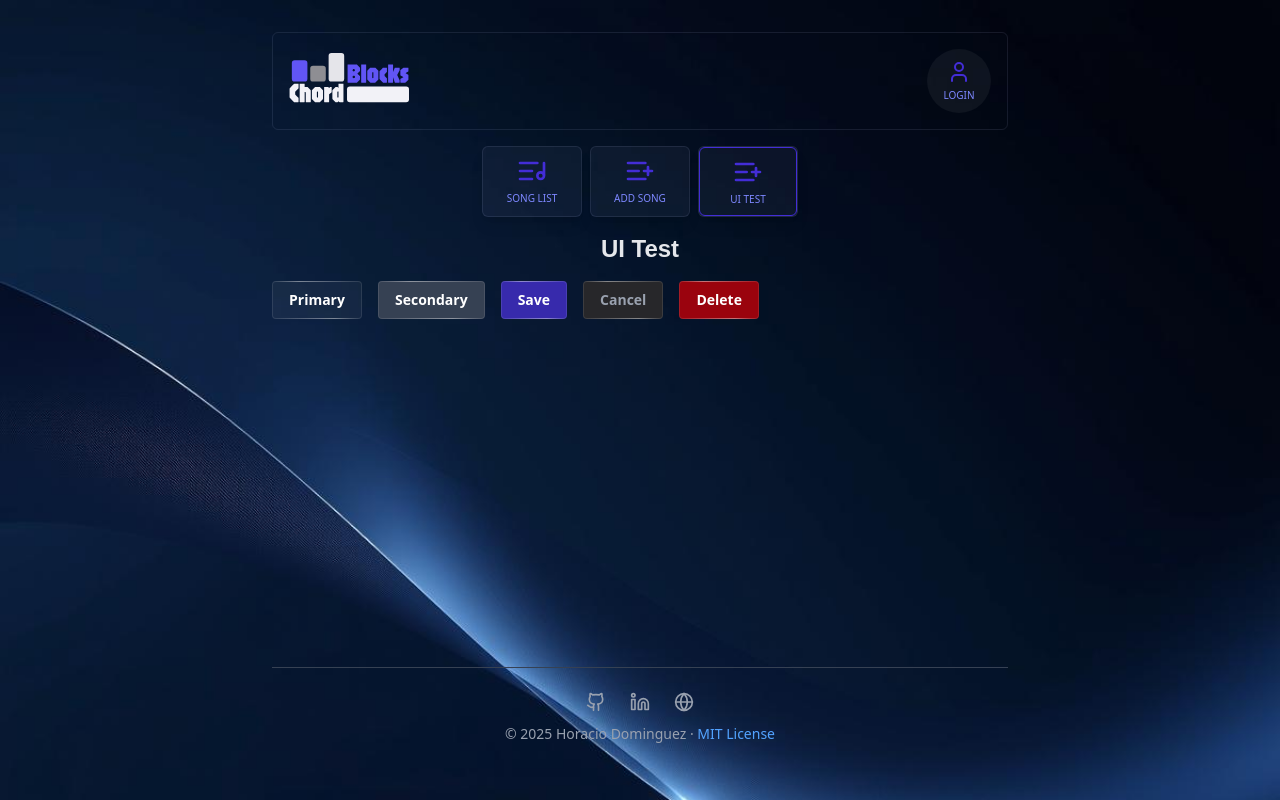
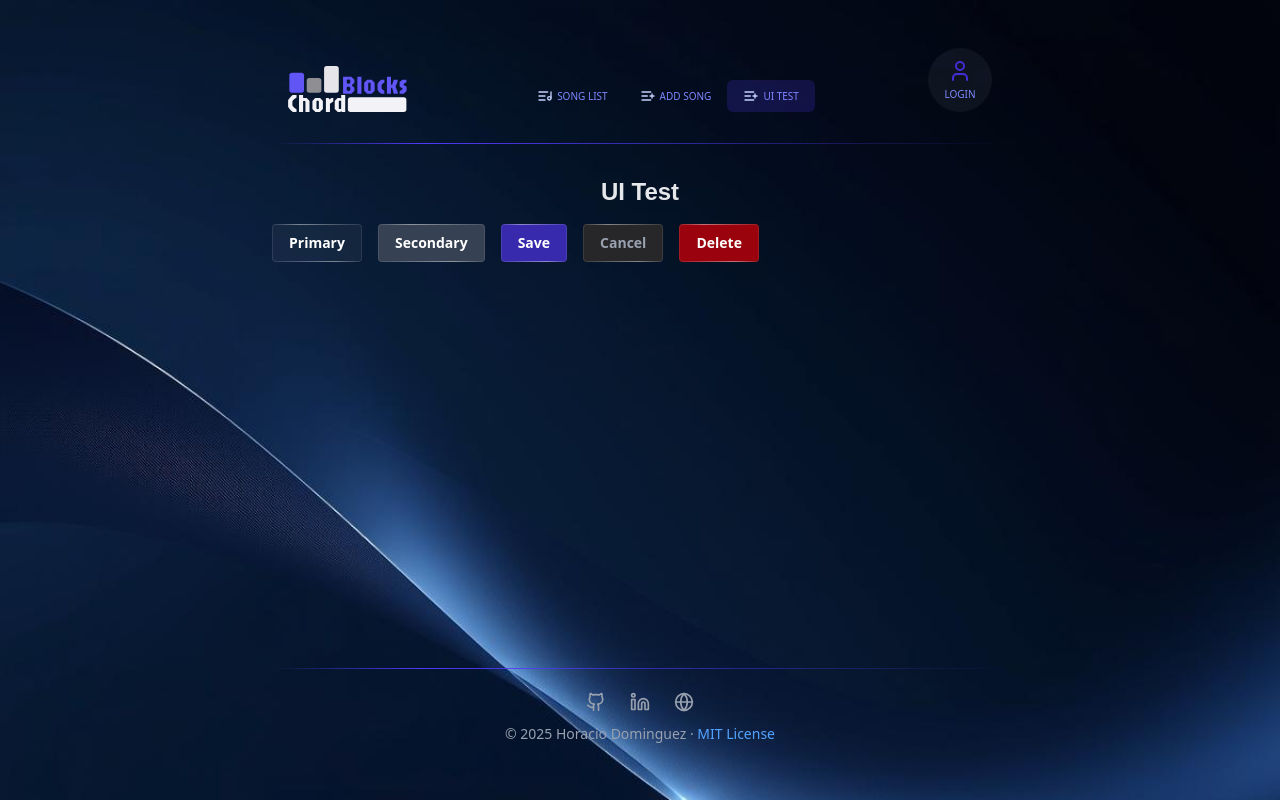
Before and after one commit to horaciodominguez/chordblocks-react-typescript, a React (Vite) app: page /uitest in a window 1280 px wide. Built offline with nearby package versions, Linux system fonts and the light colour scheme; no server answers; a web font is replaced by a local one.

Commit message:
logo & retouching style

```diff
--- a/src/components/common/Footer.tsx
+++ b/src/components/common/Footer.tsx
@@ -4,7 +4,8 @@ export function Footer() {
   const year = new Date().getFullYear()
 
   return (
-    <footer className="mt-10 border-t border-gray-700 py-6 text-center text-sm text-gray-400">
+    <footer className="mt-10 py-6 text-center text-sm text-gray-400 relative">
+      <div className="absolute top-0 left-0 w-full h-px bg-gradient-to-r from-indigo-700/0 via-indigo-600/100 via-20% to-indigo-900/0"></div>
       <div className="flex justify-center gap-6 mb-3">
         <a
           href="https://github.com/horaciodominguez/chordblocks-react-typescript"
--- a/src/components/common/Header.tsx
+++ b/src/components/common/Header.tsx
@@ -12,14 +12,12 @@ export function Header() {
 
   return (
     <>
-      <div
-        className="flex justify-between items-center
-                    p-4
-                    g-indigo-950/20 border-[.1px] border-indigo-200/10
-                    rounded-md
+      <header
+        className="flex justify-between items-end relative
+                    p-4 pb-8
                     mb-4"
       >
-        <h1 className="text-gray-200 text-3xl uppercase text-center ">
+        <h1 className="text-gray-200 text-3xl uppercase text-center  ">
           <figure>
             <img
               src="/assets/logo.svg"
@@ -29,6 +27,7 @@ export function Header() {
             />
           </figure>
         </h1>
+        <Nav />
         <div className="">
           <div>
             {user ? (
@@ -84,8 +83,8 @@ export function Header() {
             )}
           </div>
         </div>
-      </div>
-      <Nav />
+        <div className="absolute bottom-0 left-0 w-full h-px bg-gradient-to-r from-indigo-700/0 via-indigo-600/100 via-20% to-indigo-900/0"></div>
+      </header>
     </>
   )
 }
--- a/src/components/common/Nav.tsx
+++ b/src/components/common/Nav.tsx
@@ -11,33 +11,25 @@ const navLinks = [
 export default function Nav() {
   return (
     <nav className="">
-      <ul className="flex gap-2 justify-center">
+      <ul className="flex justify-end items-end ">
         {navLinks.map((link) => {
           const NavLinkIcon = link.icon
           return (
             <li
               key={link.to}
               className="
-              min-w-[100px]
-              border-[.1px]
-              border-indigo-200/10
-              rounded-md
-              bg-indigo-200/5
-              shadow-lg
-              hover:bg-indigo-600/20
-              duration-300
-              transition-all"
+              "
             >
               <NavLink
                 to={link.to}
                 aria-label={link.label}
                 className={({ isActive }) =>
-                  `flex flex-col rounded-md justify-center items-center py-2 px-4 ${
-                    isActive ? "border-1 border-indigo-700" : ""
+                  `flex flex-row rounded-md px-4 py-2 justify-center items-center ${
+                    isActive ? "bg-indigo-600/20" : ""
                   }`
                 }
               >
-                <NavLinkIcon className="text-indigo-700 mb-1 w-8 h-8" />
+                <NavLinkIcon className="text-indigo-200 mr-1  " size={16} />
                 <span className="text-indigo-400 text-[10px] uppercase">
                   {link.label}
                 </span>
```
Also changed, not shown: public/assets/logo.svg.
